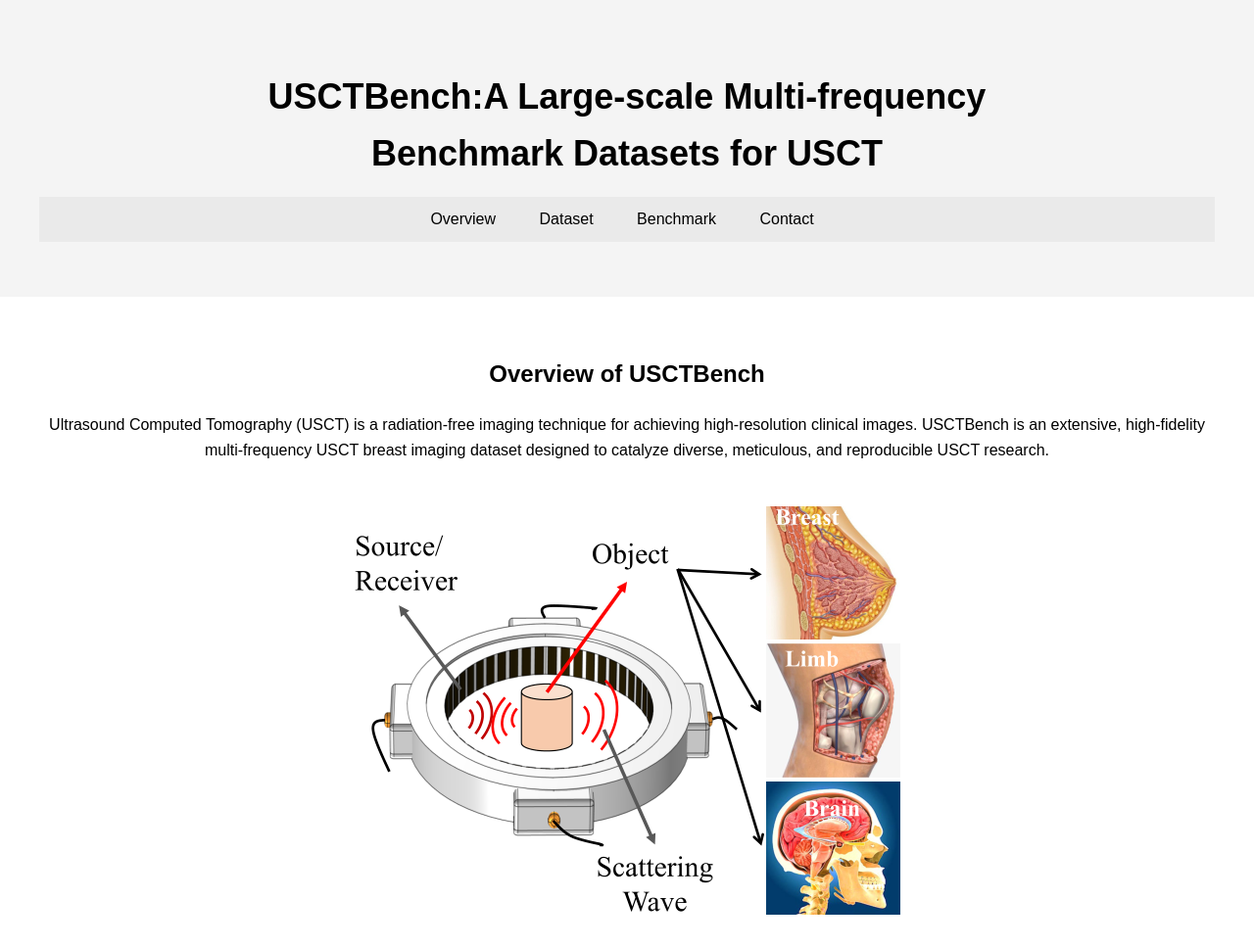
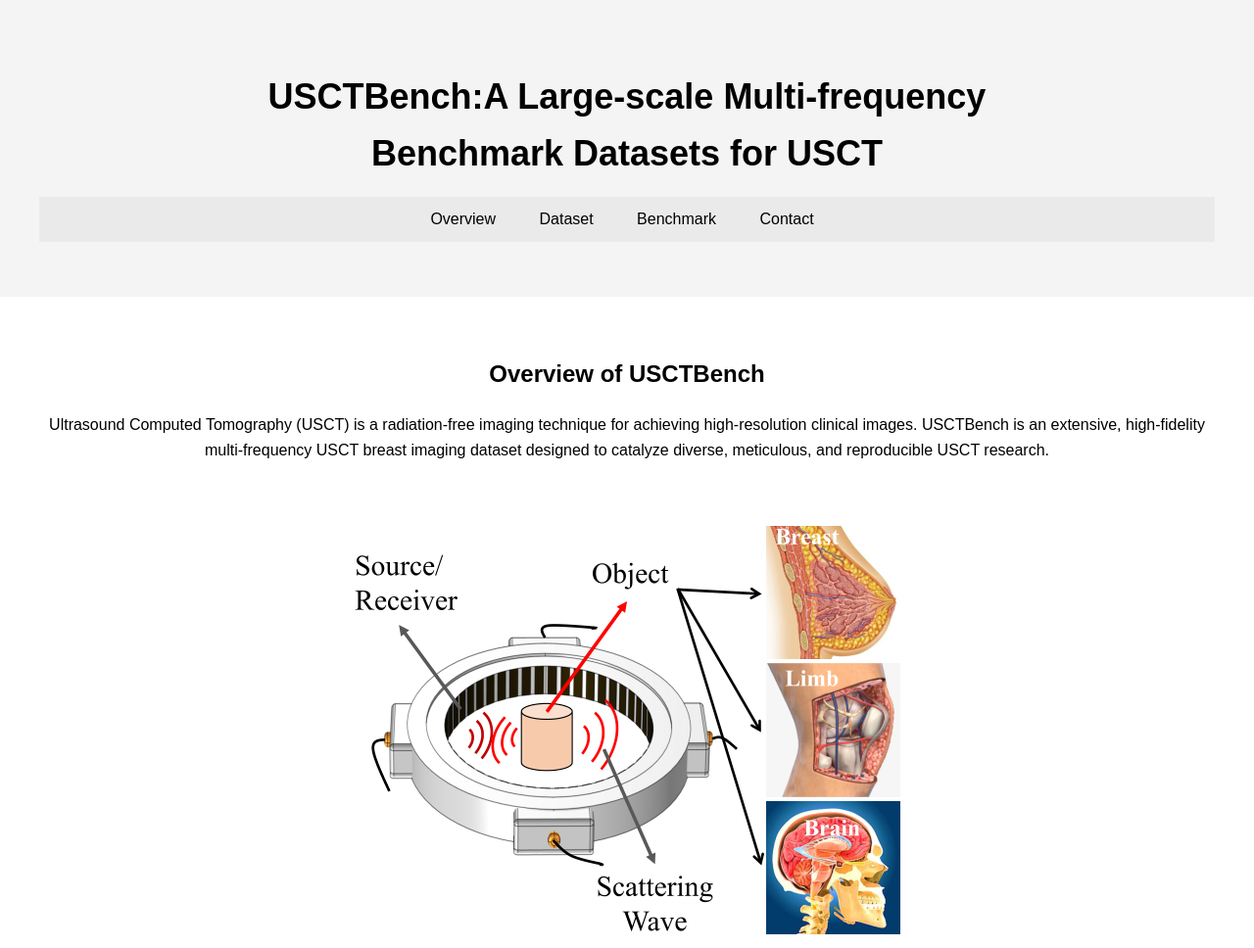
Before and after one commit to USCTBench/USCTBench.github.io, a plain HTML site: page index.html in a window 1280 px wide. Shown: the top 968 px of the page at 98% size. Drawn offline with Linux system fonts and the light colour scheme.

Commit message:
Update styles.css

```diff
--- a/styles.css
+++ b/styles.css
@@ -66,7 +66,7 @@ section {
     max-width: 100%;
     height: auto;
     display: block;
-    margin: 20px auto; /* Center the image */
+    margin: 40px auto; /* Center the image */
     border: none; /* Remove border */
 }
 
```
